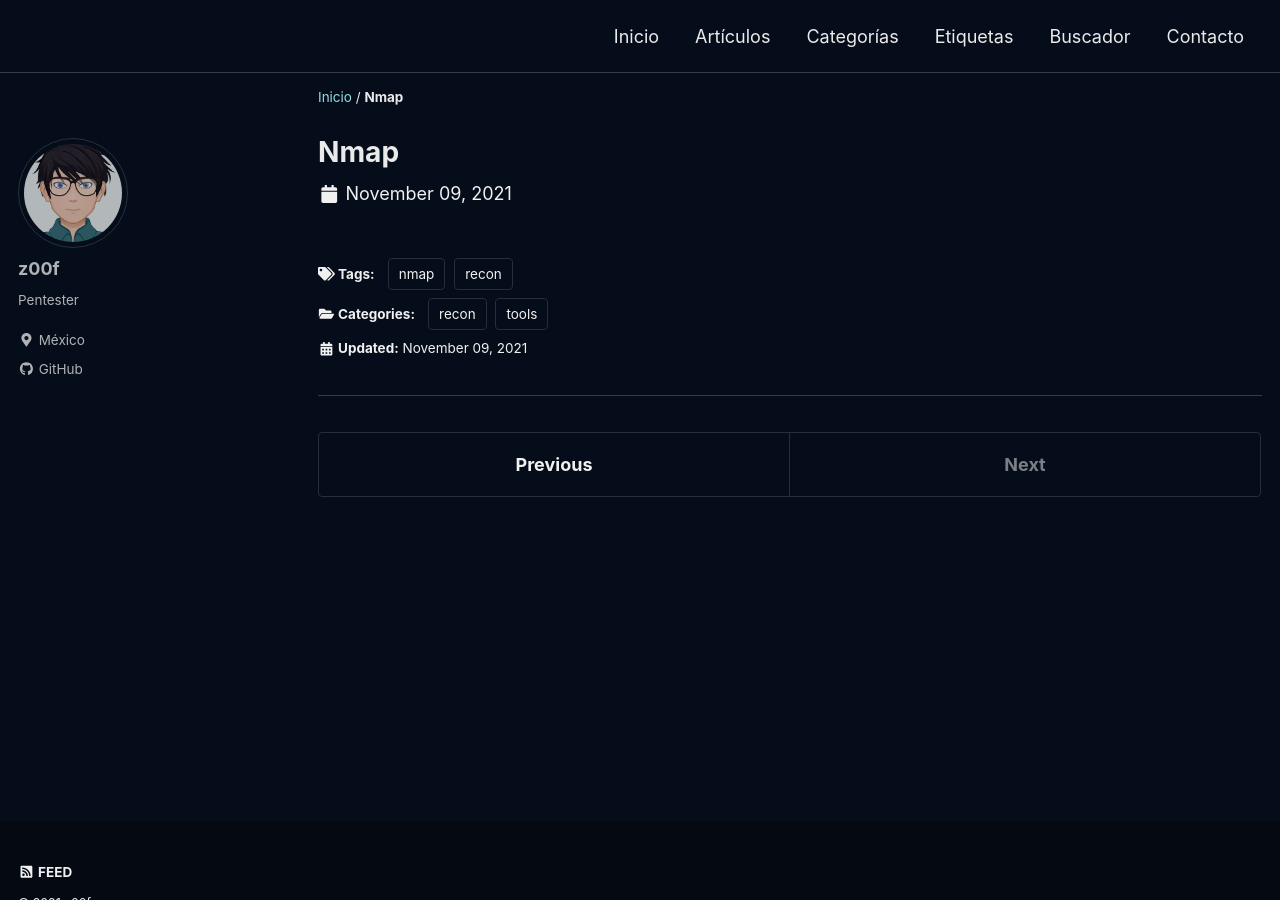
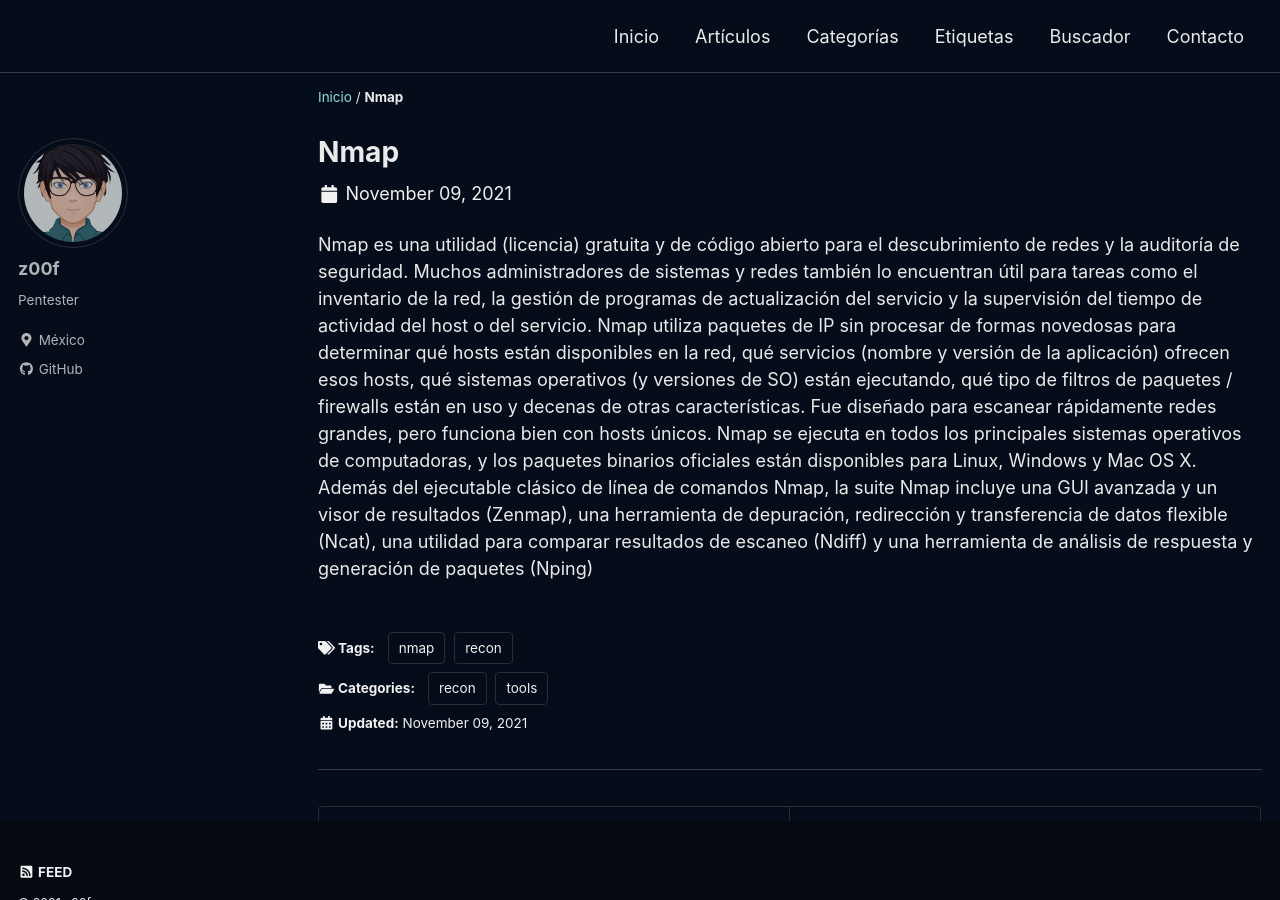
Before and after one commit to z00f/z00f.github.io, a Jekyll site: the page built from _posts/2021-11-09-nmap.md, in a window 1280 px wide and 900 px high. Built offline with Jekyll 4.4.1, drawn with Linux system fonts in a browser that asks for light colours; cached includes are drawn as plain includes; a script that is not in the unit is left out.

Commit message:
Update 2021-11-09-nmap.md

```diff
--- a/_posts/2021-11-09-nmap.md
+++ b/_posts/2021-11-09-nmap.md
@@ -14,3 +14,5 @@ tags:
   - nmap
   - recon
 ---
+
+Nmap es una utilidad (licencia) gratuita y de código abierto para el descubrimiento de redes y la auditoría de seguridad. Muchos administradores de sistemas y redes también lo encuentran útil para tareas como el inventario de la red, la gestión de programas de actualización del servicio y la supervisión del tiempo de actividad del host o del servicio. Nmap utiliza paquetes de IP sin procesar de formas novedosas para determinar qué hosts están disponibles en la red, qué servicios (nombre y versión de la aplicación) ofrecen esos hosts, qué sistemas operativos (y versiones de SO) están ejecutando, qué tipo de filtros de paquetes / firewalls están en uso y decenas de otras características. Fue diseñado para escanear rápidamente redes grandes, pero funciona bien con hosts únicos. Nmap se ejecuta en todos los principales sistemas operativos de computadoras, y los paquetes binarios oficiales están disponibles para Linux, Windows y Mac OS X. Además del ejecutable clásico de línea de comandos Nmap, la suite Nmap incluye una GUI avanzada y un visor de resultados (Zenmap), una herramienta de depuración, redirección y transferencia de datos flexible (Ncat), una utilidad para comparar resultados de escaneo (Ndiff) y una herramienta de análisis de respuesta y generación de paquetes (Nping)
```
